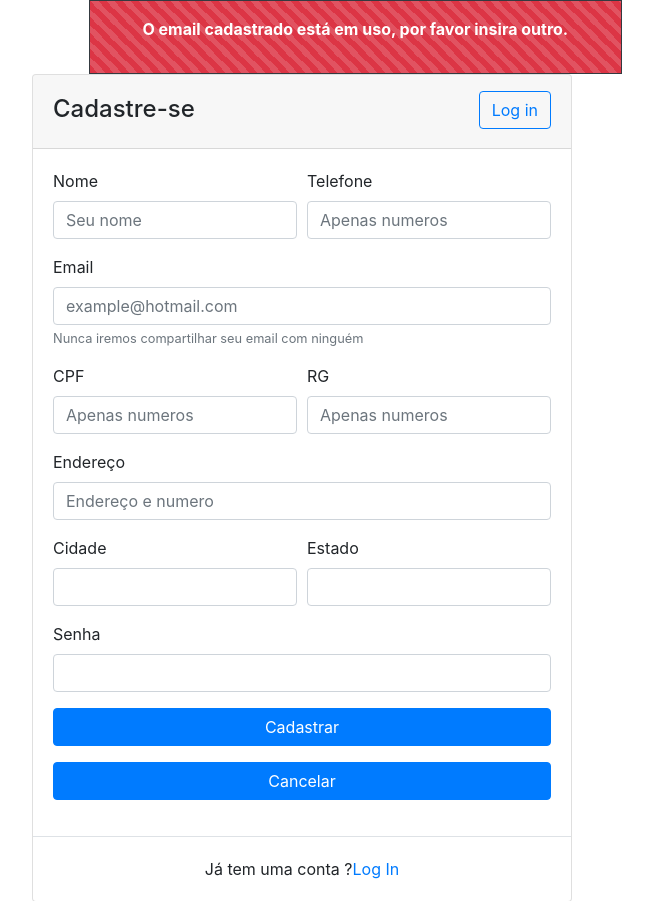
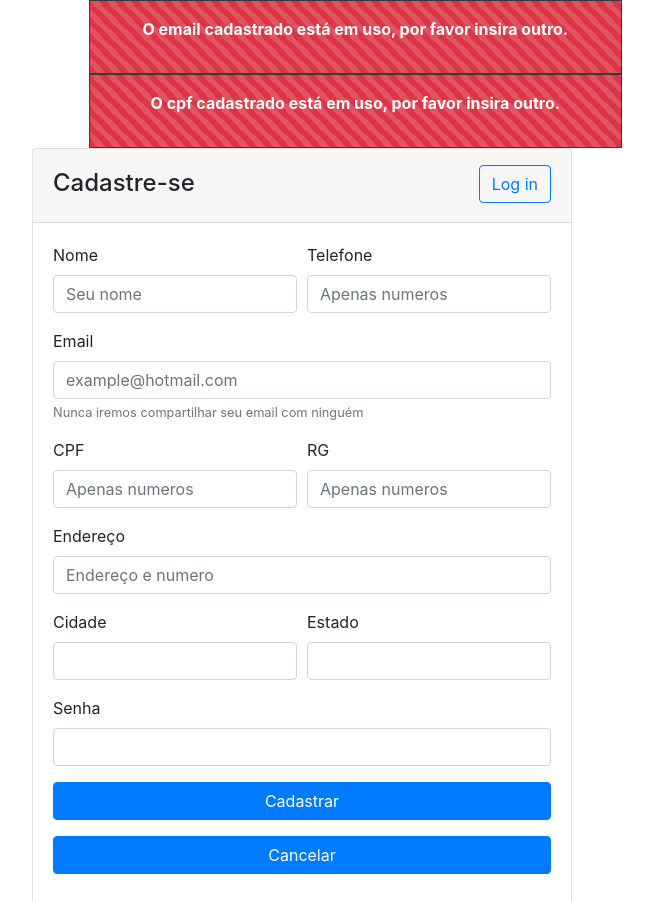
Before and after one commit to Daniels132/eCommerce, a PHP site: page /pag/Form.php in a window 1280 px wide. Shown: the top 901 px of the page, without its empty margins (338-991 px from the left). Run offline with PHP 8.4, Linux system fonts and the light colour scheme; the visitor is signed in with stand-in values (Sample User, id 1); some libraries are stand-ins or nearby versions.

Commit message:
Erro de cpf em uso

```diff
--- a/Php/pag/Form.php
+++ b/Php/pag/Form.php
@@ -36,6 +36,16 @@
     <?php
       endif;
       unset($_SESSION['email_existe'])
+	?>
+	<?php
+      if(isset($_SESSION['cpf_existe'])):
+    ?>
+  <div class="border border-dark w-50 p-3 col-md-5 offset-md-4 progress-bar progress-bar-striped bg-danger">
+    <p class="text-center"><strong>O cpf cadastrado está em uso, por favor insira outro.</strong></p>
+  </div>
+    <?php
+      endif;
+      unset($_SESSION['cpf_existe'])
     ?>
 
 
```
Also changed, not shown: Php/pag/cad.php (+8 -0 lines).
